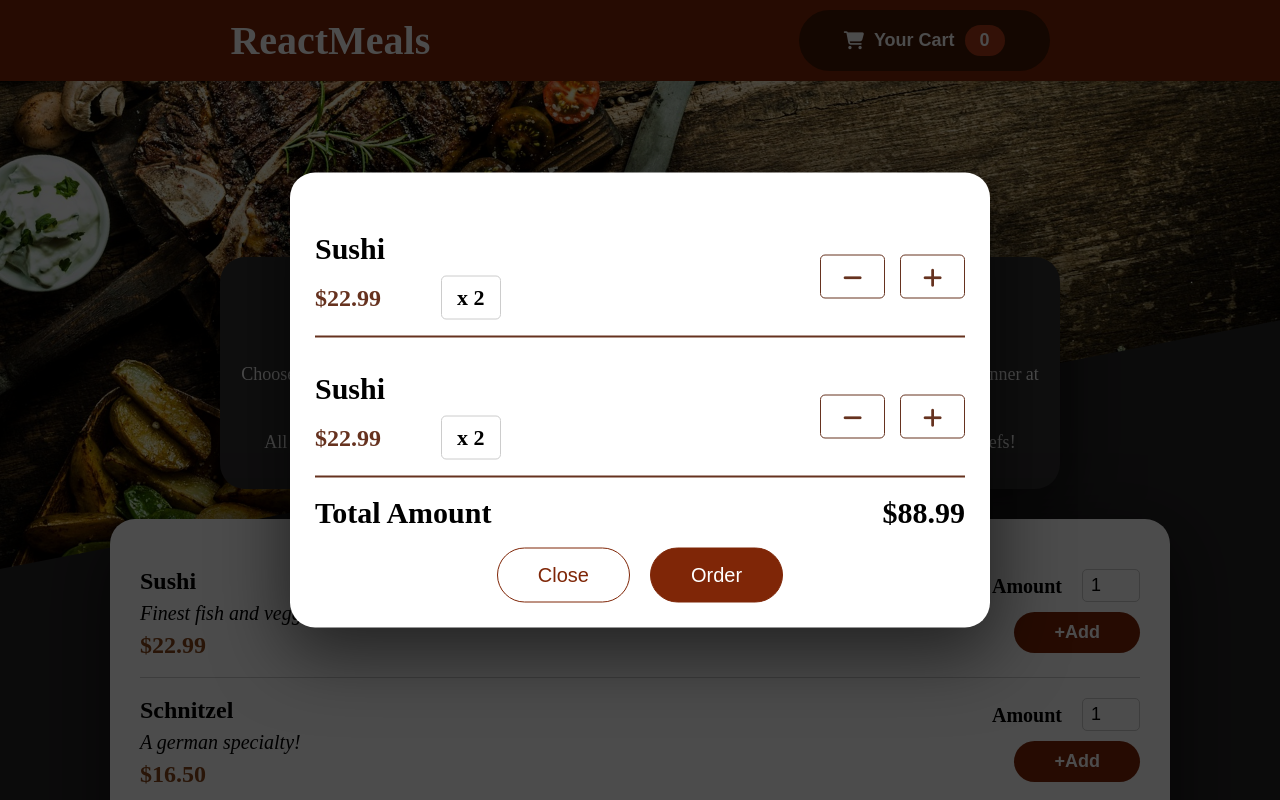
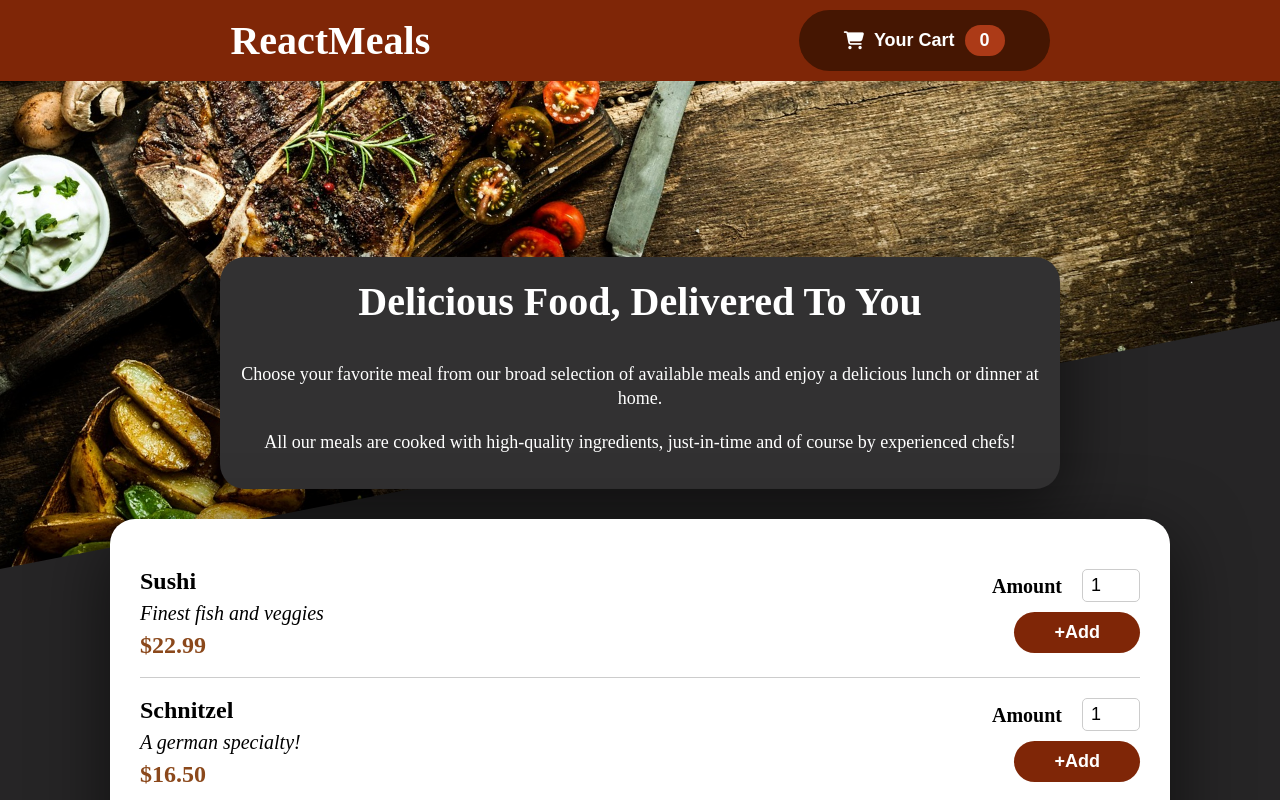
Before and after one commit to hunimoda/food-order-app, a React (Create React App) app: page / in a window 1280 px wide. Shown: the top 800 px of the page. Built offline with nearby package versions, Linux system fonts and the light colour scheme.

Commit message:
Dynamically create order items, view items on modal

```diff
--- a/src/App.js
+++ b/src/App.js
@@ -35,11 +35,17 @@ const items = [
 
 function App() {
 	const [cart, setCart] = useState([]);
+	const [showCart, setShowCart] = useState(false);
 	const [alert, setAlert] = useState({ content: "", show: false });
 
 	return (
 		<CartContext.Provider
-			value={{ cart: cart, setCart: setCart, setAlert: setAlert }}
+			value={{
+				cart: cart,
+				setCart: setCart,
+				setAlert: setAlert,
+				setShowCart: setShowCart,
+			}}
 		>
 			<MainHeader />
 			<main className={classes["app-main"]}>
@@ -60,7 +66,12 @@ function App() {
 					setAlert({ content: "", show: false });
 				}}
 			/>
-			<Order show={true} />
+			<Order
+				show={showCart}
+				onClose={() => {
+					setShowCart(false);
+				}}
+			/>
 		</CartContext.Provider>
 	);
 }
--- a/src/components/Alert/Alert.js
+++ b/src/components/Alert/Alert.js
@@ -17,6 +17,7 @@ const Alert = (props) => {
 			main={main}
 			footer={footer}
 			show={props.show}
+			onClose={props.onConfirm}
 		/>
 	);
 };
--- a/src/components/MainHeader/Cart/Cart.js
+++ b/src/components/MainHeader/Cart/Cart.js
@@ -8,7 +8,7 @@ const Cart = () => {
 	const ctx = useContext(CartContext);
 
 	const clickHandler = () => {
-		ctx.cart.forEach((item) => console.log(item));
+		ctx.setShowCart(true);
 	};
 
 	return (
--- a/src/components/MenuList/MenuItem/MenuItem.js
+++ b/src/components/MenuList/MenuItem/MenuItem.js
@@ -48,7 +48,7 @@ const MenuItem = (props) => {
 	};
 
 	return (
-		<div className={classes["menu-item"]}>
+		<li className={classes["menu-item"]}>
 			<div>
 				<h4>{props.name}</h4>
 				<p>{props.desc}</p>
@@ -67,7 +67,7 @@ const MenuItem = (props) => {
 					+Add
 				</Button>
 			</form>
-		</div>
+		</li>
 	);
 };
 
--- a/src/components/Order/Order.js
+++ b/src/components/Order/Order.js
@@ -1,4 +1,6 @@
-import React from "react";
+import React, { useContext } from "react";
+import CartContext from "../../contexts/cart";
+
 import Modal from "../UI/Modal/Modal";
 import OrderItem from "./OrderItem/OrderItem";
 import Button from "../UI/Button/Button";
@@ -6,24 +8,48 @@ import Button from "../UI/Button/Button";
 import classes from "./Order.module.css";
 
 const Order = (props) => {
+	const ctx = useContext(CartContext);
+
+	const orderHandler = () => {
+		console.log(ctx.cart);
+		props.onClose();
+	};
+
 	const main = (
-		<React.Fragment>
-			<OrderItem />
-			<OrderItem />
+		<ul>
+			{ctx.cart.map((item, index) => (
+				<OrderItem
+					key={index}
+					name={item.name}
+					price={item.price}
+					amount={item.amount}
+				/>
+			))}
 			<div className={classes.total}>
 				<h3>Total Amount</h3>
 				<h3>$88.99</h3>
 			</div>
-		</React.Fragment>
+		</ul>
 	);
 
 	const footer = (
 		<React.Fragment>
-			<Button className={classes.close}>Close</Button>
-			<Button className={classes.order}>Order</Button>
+			<Button className={classes.close} onClick={props.onClose}>
+				Close
+			</Button>
+			<Button className={classes.order} onClick={orderHandler}>
+				Order
+			</Button>
 		</React.Fragment>
 	);
-	return <Modal main={main} footer={footer} show={props.show} />;
+	return (
+		<Modal
+			main={main}
+			footer={footer}
+			show={props.show}
+			onClose={props.onClose}
+		/>
+	);
 };
 
 export default Order;
--- a/src/components/Order/OrderItem/OrderItem.js
+++ b/src/components/Order/OrderItem/OrderItem.js
@@ -1,21 +1,25 @@
 import classes from "./OrderItem.module.css";
 
-const OrderItem = () => {
+const OrderItem = (props) => {
 	return (
 		<li className={classes["order-item"]}>
 			<div className={classes["order-item__info"]}>
-				<h4>Sushi</h4>
+				<h4>{props.name}</h4>
 				<div>
-					<h5 className={classes["order-item__price"]}>$22.99</h5>
-					<div className={classes["order-item__count"]}>x 2</div>
+					<h5 className={classes["order-item__price"]}>
+						${props.price}
+					</h5>
+					<div className={classes["order-item__count"]}>
+						x {props.amount}
+					</div>
 				</div>
 			</div>
 			<div className={classes.control}>
 				<button>
-					<i class="fas fa-minus"></i>
+					<i className="fas fa-minus"></i>
 				</button>
 				<button>
-					<i class="fas fa-plus"></i>
+					<i className="fas fa-plus"></i>
 				</button>
 			</div>
 		</li>
--- a/src/components/UI/Modal/Modal.js
+++ b/src/components/UI/Modal/Modal.js
@@ -10,7 +10,7 @@ const Modal = (props) => {
 
 	return (
 		<div>
-			<div className={classes.overlay}></div>
+			<div className={classes.overlay} onClick={props.onClose}></div>
 			<Card className={`${props.className} ${classes.modal}`}>
 				<main>{props.main}</main>
 				<footer>{props.footer}</footer>
--- a/src/contexts/cart.js
+++ b/src/contexts/cart.js
@@ -4,6 +4,7 @@ const CartContext = createContext({
 	cart: [],
 	setCart: () => {},
 	setAlert: () => {},
+	setShowCart: false,
 });
 
 export default CartContext;
```
